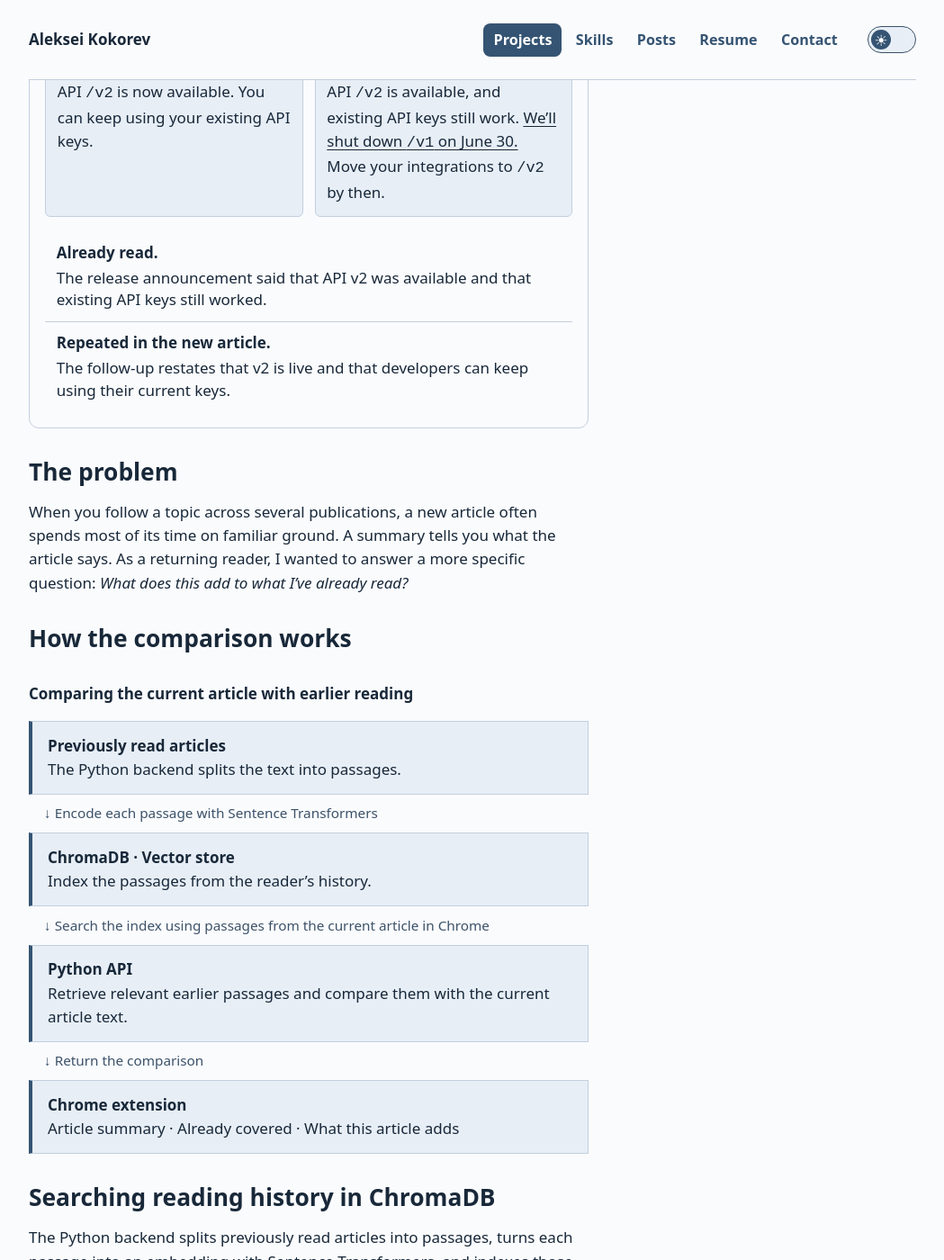
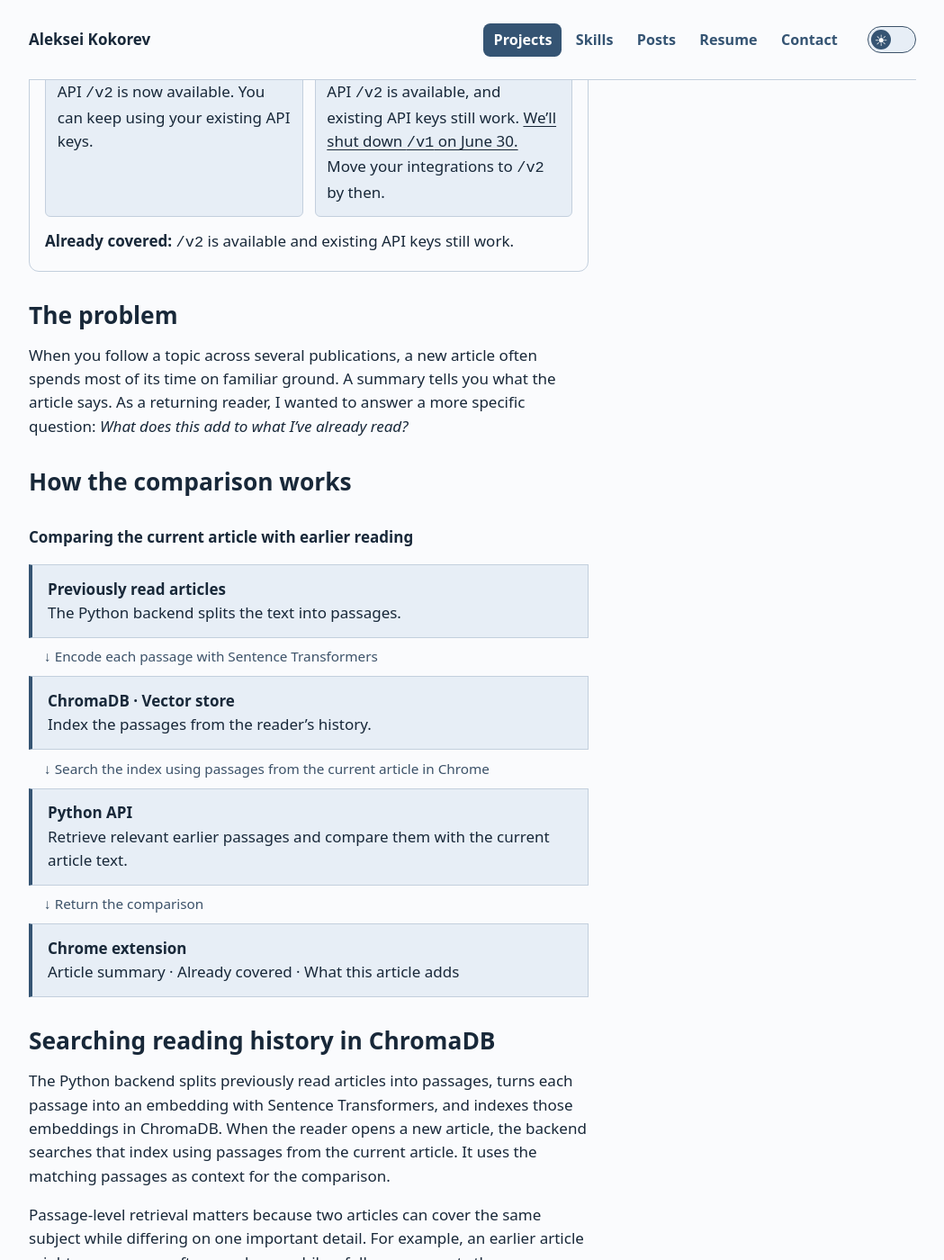
Before and after one commit to alex-coch/alex-coch.github.io, a Jekyll site: the page projects/article-comparison/index.html, which Jekyll copies as it is, in a window 1280 px wide and 1400 px high, scrolled down 954 px. Shown: the whole window at 90% size, without its empty margins (115-1164 px from the left). Built offline with Jekyll 4.4.1, drawn with Linux system fonts in a browser that asks for light colours.

Commit message:
Combine repeated RAG findings into one summary

```diff
--- a/assets/portfolio.css
+++ b/assets/portfolio.css
@@ -322,6 +322,7 @@ header nav a[aria-current] {color:var(--on-accent);background:var(--accent)}
 .comparison-excerpts figcaption {font-weight:700;font-size:.9rem}
 .comparison-excerpts blockquote {margin:.4rem 0 0}
 .comparison-excerpts p {margin:0}
+.comparison-covered {margin:.45rem 1rem 1rem}
 .comparison-result > p.comparison-result-new {
   max-width:none;margin:.85rem 1rem 0;padding:.65rem .75rem;
   background:var(--panel);border:1px solid var(--accent);
--- a/projects/article-comparison/index.html
+++ b/projects/article-comparison/index.html
@@ -6,7 +6,7 @@
   <title>What’s new in this article? · Aleksei Kokorev</title>
   <link rel="icon" href="/assets/ak.svg?v=3" type="image/svg+xml">
 <script src="/assets/theme.js?v=2"></script>
-<link rel="stylesheet" href="/assets/portfolio.css?v=60">
+<link rel="stylesheet" href="/assets/portfolio.css?v=62">
 <script defer src="/assets/portfolio-nav.js?v=7"></script>
 </head>
 <body>
@@ -58,10 +58,7 @@
         <blockquote><p>API <code>/v2</code> is available, and existing API keys still work. <span class="comparison-source-highlight">We’ll shut down <code>/v1</code> on June 30.</span> Move your integrations to <code>/v2</code> by then.</p></blockquote>
       </figure>
     </div>
-    <ul role="list">
-      <li><strong>Already read.</strong> The release announcement said that API v2 was available and that existing API keys still worked.</li>
-      <li><strong>Repeated in the new article.</strong> The follow-up restates that v2 is live and that developers can keep using their current keys.</li>
-    </ul>
+    <p class="comparison-covered"><strong>Already covered:</strong> <code>/v2</code> is available and existing API keys still work.</p>
   </section>
   <h2>The problem</h2>
   <p>When you follow a topic across several publications, a new article often spends most of its time on familiar ground. A summary tells you what the article says. As a returning reader, I wanted to answer a more specific question: <em>What does this add to what I’ve already read?</em></p>
```
